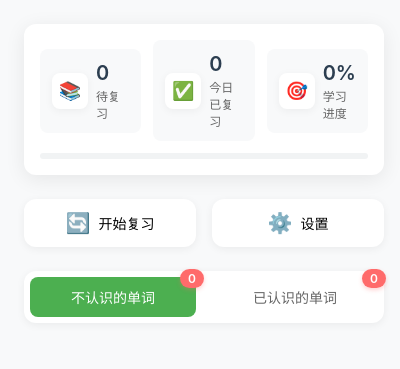
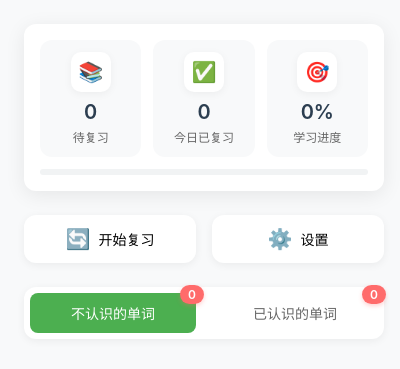
Before and after one commit to MR-MaoJiu/chrome_translate, a browser extension: page popup.html in a window 400 px wide. Shown: the top 369 px of the page. Drawn offline with Linux system fonts and the light colour scheme.

Commit message:
布局优化

```diff
--- a/popup.html
+++ b/popup.html
@@ -348,32 +348,37 @@
     }
     .stat-card {
       display: flex;
+      flex-direction: column;
       align-items: center;
-      gap: 8px;
+      text-align: center;
       padding: 12px;
       background: #f8f9fa;
-      border-radius: 8px;
+      border-radius: 12px;
       transition: all 0.3s ease;
     }
     .stat-icon {
-      font-size: 18px;
-      width: 36px;
-      height: 36px;
+      font-size: 20px;
+      width: 40px;
+      height: 40px;
       display: flex;
       align-items: center;
       justify-content: center;
       background: white;
-      border-radius: 8px;
+      border-radius: 10px;
       box-shadow: 0 2px 8px rgba(0,0,0,0.05);
+      margin-bottom: 8px;
     }
     .stat-content {
-      flex: 1;
+      display: flex;
+      flex-direction: column;
+      align-items: center;
     }
     .stat-value {
       font-size: 20px;
       font-weight: 600;
       color: #2c3e50;
-      margin-bottom: 2px;
+      margin-bottom: 4px;
+      line-height: 1.2;
     }
     .stat-label {
       font-size: 12px;
```
